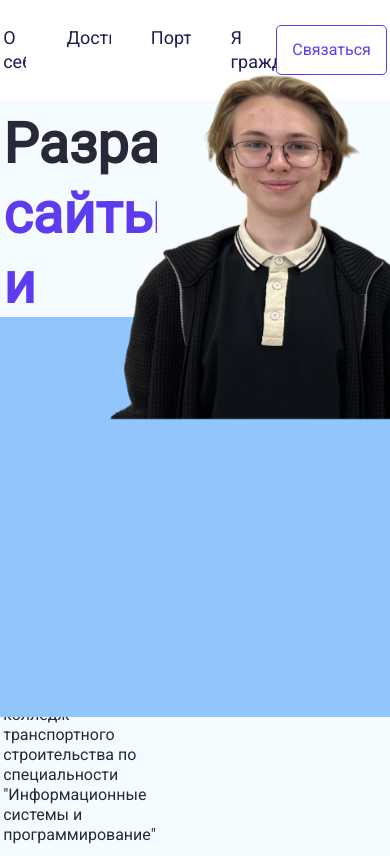
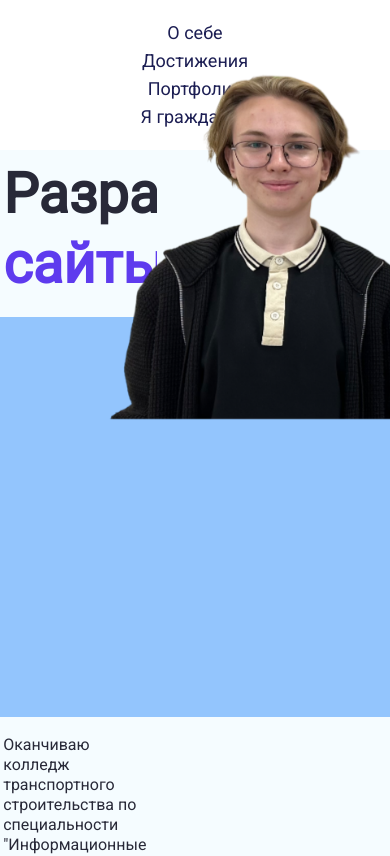
Before and after one commit to Zero-i00/ects-portfolio-web, a Next.js app: page / in a window 390 px wide. Shown: the top 856 px of the page. Built offline with nearby package versions, Linux system fonts and the light colour scheme.

Commit message:
adaptive Header.tsx

```diff
--- a/src/components/layout/header/Header.module.scss
+++ b/src/components/layout/header/Header.module.scss
@@ -1,17 +1,21 @@
 .header {
 	.wrapper {
-		@apply w-full bg-white flex flex-row justify-between items-center h-[100px] container;
+		@apply w-full bg-white flex flex-row justify-center lg:justify-between items-center h-[150px] lg:h-[100px] container;
 
 		.nav {
-			@apply flex flex-row gap-10;
+			@apply flex flex-col lg:flex-row gap-1 lg:gap-10;
 
 			a {
-				@apply text-blue-dark text-large duration-300;
+				@apply text-center lg:text-start text-blue-dark text-large duration-300;
 
 				&:hover {
 					@apply text-primary;
 				}
 			}
 		}
+
+		button {
+			@apply hidden lg:block;
+		}
 	}
 }
--- a/src/components/templates/home/citizen/Citizen.tsx
+++ b/src/components/templates/home/citizen/Citizen.tsx
@@ -32,7 +32,13 @@ export default function Citizen({
 				</h1>
 				<div className={styles.events}>
 					{eventLinks.map(link => (
-						<Image  width={500} height={400} src={link} alt={link} />
+						<Image
+							key={`citizen-link-${link}`}
+							width={500}
+							height={400}
+							src={link}
+							alt={link}
+						/>
 					))}
 				</div>
 			</div>
```
Also changed, not shown: 2 other files (tests, documents, lock files or other folders).
